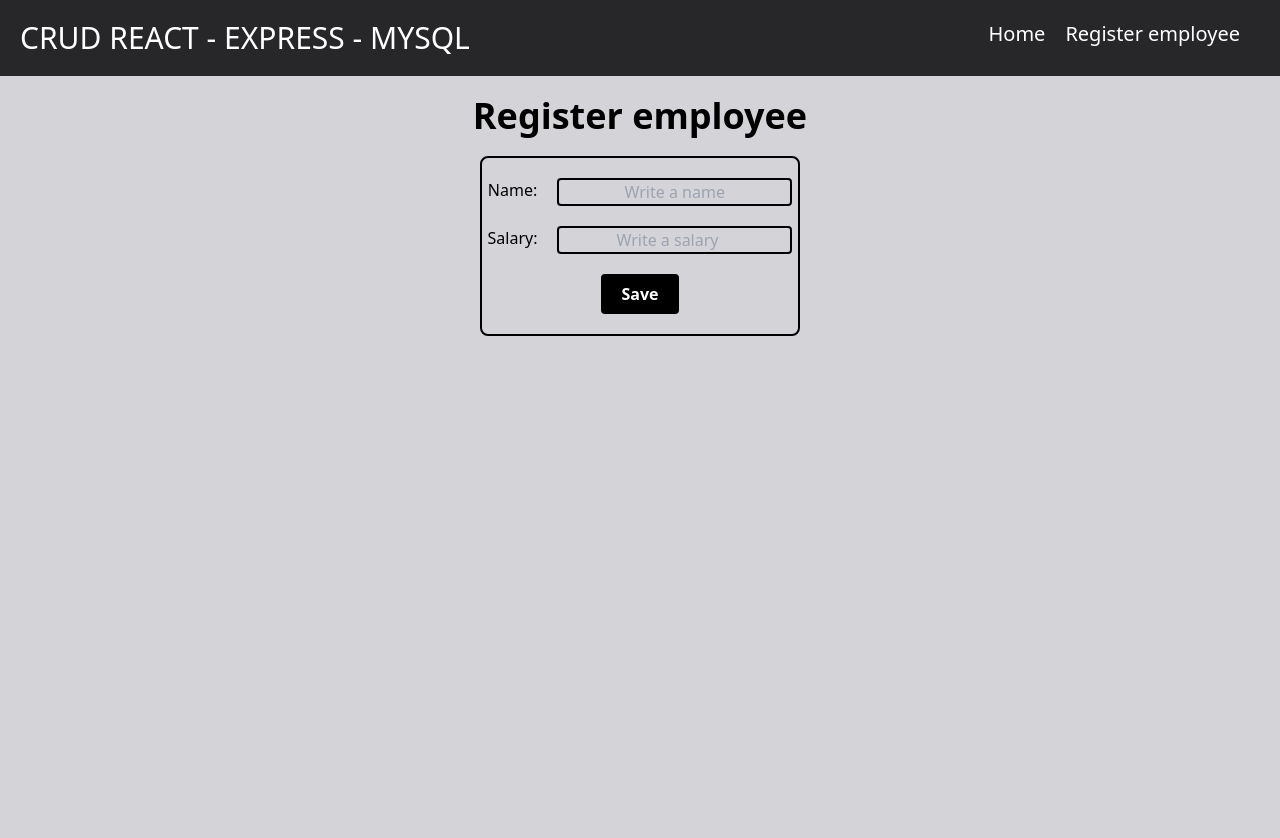
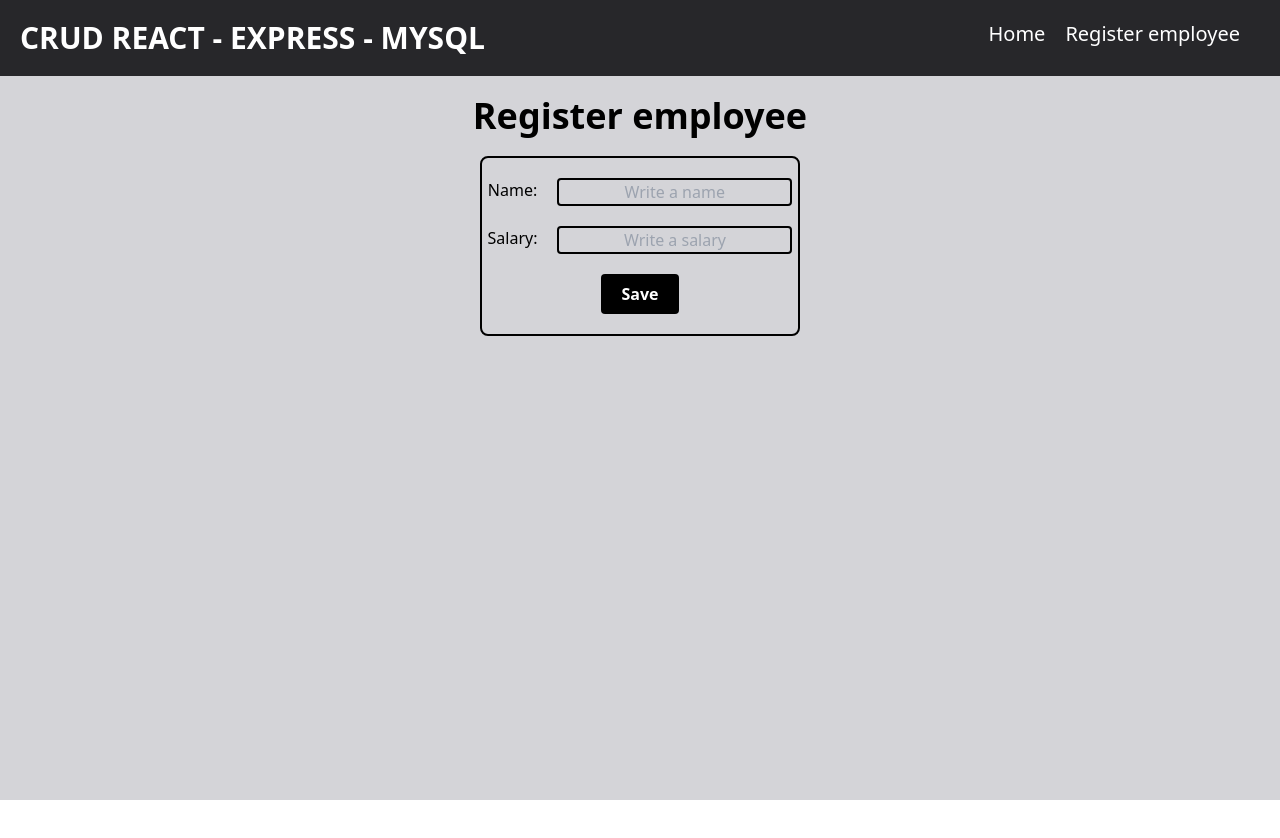
Before and after one commit to jhonatan0912/REACT_API_REST, a React (Vite) app in the folder client/: page /new in a window 1280 px wide. Shown: the top 838 px of the page. After the commit the page ends 800 px from the top, so only its background shows below. Built offline with nearby package versions, Linux system fonts and the light colour scheme.

Commit message:
custom height form, Fix navbar

```diff
--- a/client/src/components/Nabvar.jsx
+++ b/client/src/components/Nabvar.jsx
@@ -5,8 +5,8 @@ import { Link } from "react-router-dom";
 function Nabvar() {
   return (
     <div className='flex p-5 bg-zinc-800 text-white justify-between'>
-      <Link to={"/"} className='text-3xl'>CRUD REACT - EXPRESS - MYSQL</Link>
-      <ul className='flex gap-5 text-xl mr-5'>
+      <Link to={"/"} className='font-bold md:text-3xl'>CRUD REACT - EXPRESS - MYSQL</Link>
+      <ul className='flex gap-5 md:text-xl md:mr-5'>
         <li>
           <Link to={"/"}>Home</Link>
         </li>
--- a/client/src/index.css
+++ b/client/src/index.css
@@ -1,3 +1,13 @@
 @tailwind base;
 @tailwind components;
 @tailwind utilities;
+
+.custom-height {
+  height: calc(100vh - 76px);
+}
+
+input::-webkit-outer-spin-button,
+input::-webkit-inner-spin-button {
+  -webkit-appearance: none;
+  margin: 0;
+}
--- a/client/src/pages/EmployeeForm.jsx
+++ b/client/src/pages/EmployeeForm.jsx
@@ -31,7 +31,7 @@ function EmployeeForm() {
   }, [])
 
   return (
-    <div className='h-screen'>
+    <div className='custom-height'>
       <h1 className='text-center font-bold text-4xl py-5'>{params.id ? "Edit employee" : "Register employee"}</h1>
       <Formik
         initialValues={employee}
@@ -55,7 +55,7 @@ function EmployeeForm() {
         {({ handleChange, handleSubmit, values, isSubmitting }) => (
           <Form
             onSubmit={handleSubmit}
-            className='flex flex-col justify-center items-center gap-5 border-2 border-black w-3/12 p-5 m-auto rounded-lg'
+            className='flex flex-col justify-center items-center gap-5 border-2 border-black w-3/4 md:w-4/12 lg:w-3/12 p-5 m-auto rounded-lg'
           >
             <label className='flex gap-5' htmlFor="name">
               Name:
--- a/client/src/pages/EmployeesPage.jsx
+++ b/client/src/pages/EmployeesPage.jsx
@@ -14,7 +14,7 @@ function EmployeesPage() {
   }, []);
 
   function renderMain() {
-    if (employees.length === 0) return <h1>No employees yet</h1>
+    if (employees.length === 0) return <h1 className='text-red-700 font-black text-4xl'>No employees yet</h1>
 
     return employees.map(employee => (
       <EmployeeCard employee={employee} key={employee.idEmployee} />
```
